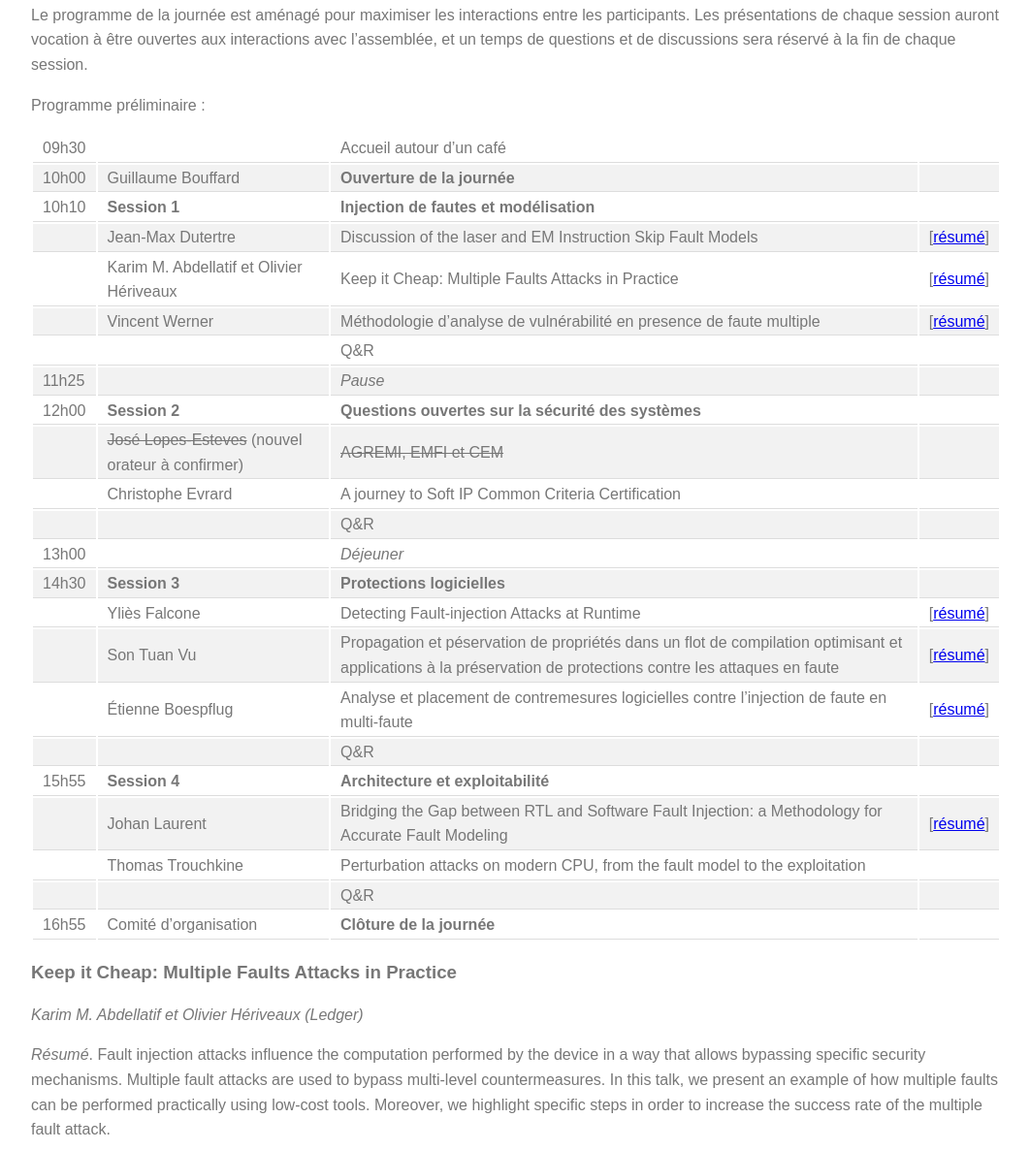
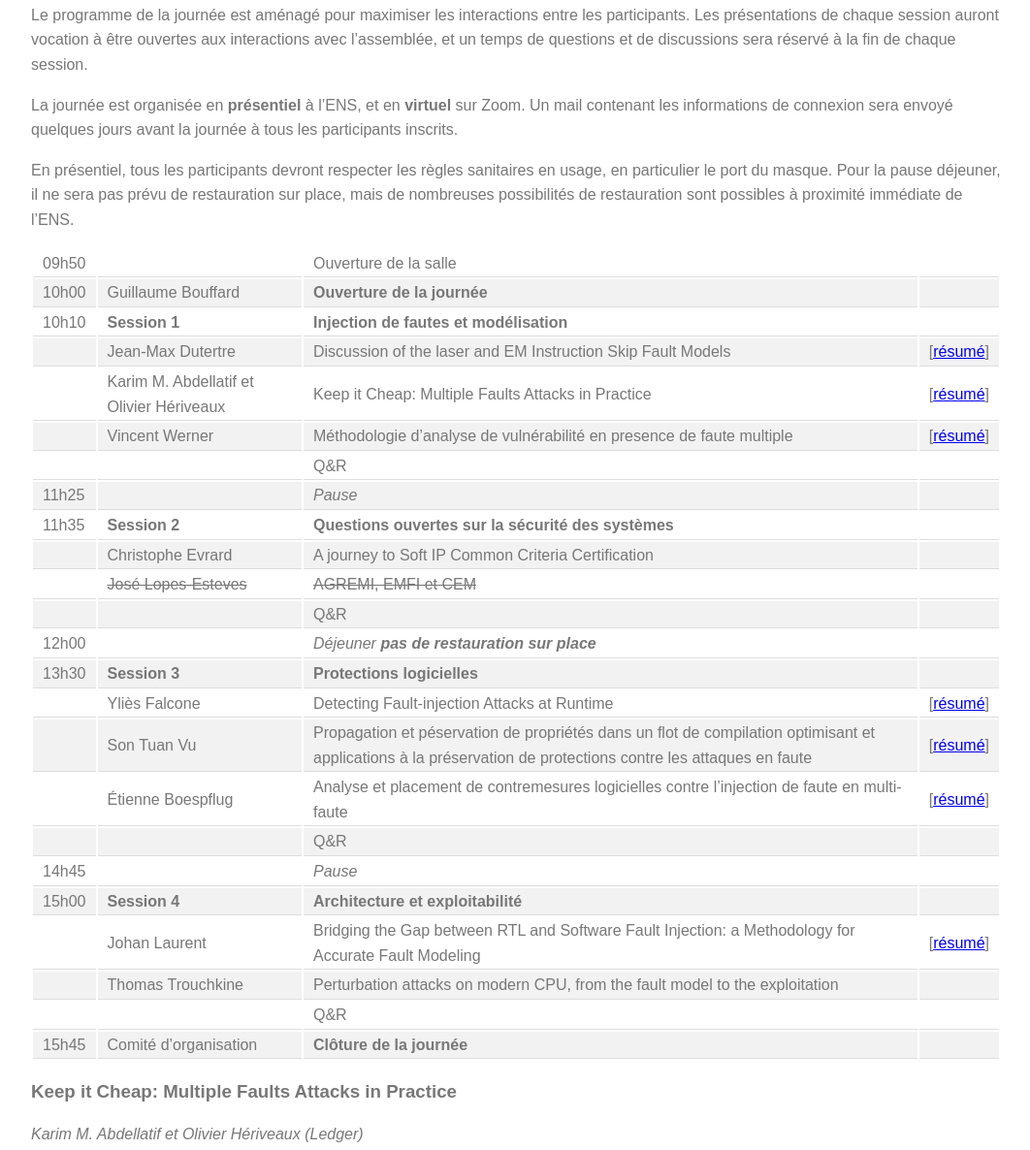
Before and after one commit to jaif2020/jaif2020.github.io, a plain HTML site: page programme.html in a window 1280 px wide. Shown: the part 100-1286 px from the top of the page at 97% size, without its empty margins (108-1170 px from the left). Drawn offline with nearby package versions, Linux system fonts and the light colour scheme.

Commit message:
Automatic commit in submodule site/ by dev. repo. Makefile.

```diff
--- a/programme.html
+++ b/programme.html
@@ -43,13 +43,14 @@
       <div class="content">
             <h1 id="programme">Programme</h1>
 <p>Le programme de la journée est aménagé pour maximiser les interactions entre les participants. Les présentations de chaque session auront vocation à être ouvertes aux interactions avec l’assemblée, et un temps de questions et de discussions sera réservé à la fin de chaque session.</p>
-<p>Programme préliminaire :</p>
+<p>La journée est organisée en <strong>présentiel</strong> à l’ENS, et en <strong>virtuel</strong> sur Zoom. Un mail contenant les informations de connexion sera envoyé quelques jours avant la journée à tous les participants inscrits.</p>
+<p>En présentiel, tous les participants devront respecter les règles sanitaires en usage, en particulier le port du masque. Pour la pause déjeuner, il ne sera pas prévu de restauration sur place, mais de nombreuses possibilités de restauration sont possibles à proximité immédiate de l’ENS.</p>
 <table>
 <tbody>
 <tr class="odd">
-<td>09h30</td>
+<td>09h50</td>
 <td></td>
-<td>Accueil autour d’un café</td>
+<td>Ouverture de la salle</td>
 <td></td>
 </tr>
 <tr class="even">
@@ -95,21 +96,21 @@
 <td></td>
 </tr>
 <tr class="odd">
-<td>12h00</td>
+<td>11h35</td>
 <td><strong>Session 2</strong></td>
 <td><strong>Questions ouvertes sur la sécurité des systèmes</strong></td>
 <td></td>
 </tr>
 <tr class="even">
 <td></td>
-<td><del>José Lopes-Esteves</del> (nouvel orateur à confirmer)</td>
-<td><del>AGREMI, EMFI et CEM</del></td>
+<td>Christophe Evrard</td>
+<td>A journey to Soft IP Common Criteria Certification</td>
 <td></td>
 </tr>
 <tr class="odd">
 <td></td>
-<td>Christophe Evrard</td>
-<td>A journey to Soft IP Common Criteria Certification</td>
+<td><del>José Lopes-Esteves</del></td>
+<td><del>AGREMI, EMFI et CEM</del></td>
 <td></td>
 </tr>
 <tr class="even">
@@ -119,13 +120,13 @@
 <td></td>
 </tr>
 <tr class="odd">
-<td>13h00</td>
+<td>12h00</td>
 <td></td>
-<td><em>Déjeuner</em></td>
+<td><em>Déjeuner <strong>pas de restauration sur place</strong></em></td>
 <td></td>
 </tr>
 <tr class="even">
-<td>14h30</td>
+<td>13h30</td>
 <td><strong>Session 3</strong></td>
 <td><strong>Protections logicielles</strong></td>
 <td></td>
@@ -155,31 +156,37 @@
 <td></td>
 </tr>
 <tr class="odd">
-<td>15h55</td>
+<td>14h45</td>
+<td></td>
+<td><em>Pause</em></td>
+<td></td>
+</tr>
+<tr class="even">
+<td>15h00</td>
 <td><strong>Session 4</strong></td>
 <td><strong>Architecture et exploitabilité</strong></td>
 <td></td>
 </tr>
-<tr class="even">
+<tr class="odd">
 <td></td>
 <td>Johan Laurent</td>
 <td>Bridging the Gap between RTL and Software Fault Injection: a Methodology for Accurate Fault Modeling</td>
 <td>[<a href="#laurent">résumé</a>]</td>
 </tr>
-<tr class="odd">
+<tr class="even">
 <td></td>
 <td>Thomas Trouchkine</td>
 <td>Perturbation attacks on modern CPU, from the fault model to the exploitation</td>
 <td></td>
 </tr>
-<tr class="even">
+<tr class="odd">
 <td></td>
 <td></td>
 <td>Q&amp;R</td>
 <td></td>
 </tr>
-<tr class="odd">
-<td>16h55</td>
+<tr class="even">
+<td>15h45</td>
 <td>Comité d’organisation</td>
 <td><strong>Clôture de la journée</strong></td>
 <td></td>
@@ -225,9 +232,9 @@
           <a href="https://github.com/jaif2020/website/commits/deploy">
             Page last modified
 
-            by commit f84d0f0,
+            by commit ff86f04,
 
-            Wed, 9 Sep 2020 15:25:43 +0200
+            Mon, 14 Sep 2020 15:50:41 +0200
           </a>
 
         </p>
--- a/sitemap.xml
+++ b/sitemap.xml
@@ -24,7 +24,7 @@
 
     <url>
         <loc>https://jaif2020.github.io/programme.html</loc>
-        <lastmod>Wed, 9 Sep 2020 15:25:43 +0200</lastmod>
+        <lastmod>Mon, 14 Sep 2020 15:50:41 +0200</lastmod>
         <changefreq>weekly</changefreq>
         <priority>0.8</priority>
     </url>
```
